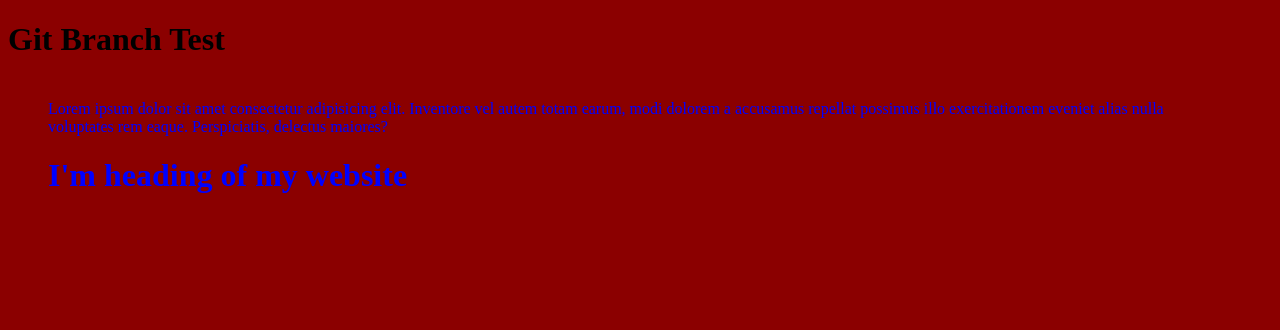
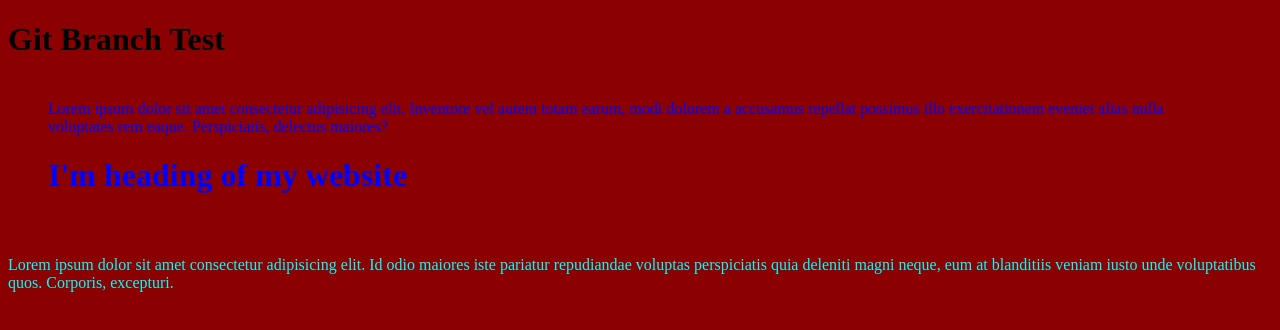
Before and after one commit to Thint-Myat/git-and-github-test, a plain HTML site: page index.html in a window 1280 px wide. Drawn offline with Linux system fonts and the light colour scheme.

Commit message:
testing git stash

```diff
--- a/index.html
+++ b/index.html
@@ -13,5 +13,8 @@
         Lorem ipsum dolor sit amet consectetur adipisicing elit. Inventore vel autem totam earum, modi dolorem a accusamus repellat possimus illo exercitationem eveniet alias nulla voluptates rem eaque. Perspiciatis, delectus maiores?
         <h1>I'm heading of my website</h1>
     </header>
+    <footer>
+        Lorem ipsum dolor sit amet consectetur adipisicing elit. Id odio maiores iste pariatur repudiandae voluptas perspiciatis quia deleniti magni neque, eum at blanditiis veniam iusto unde voluptatibus quos. Corporis, excepturi.
+    </footer>
 </body>
 </html>
--- a/style.css
+++ b/style.css
@@ -7,3 +7,7 @@ header{
     margin: 20px;
     padding: 20px;
 }
+
+footer{
+    color:cyan;
+}
```
Also changed, not shown: git.txt.
